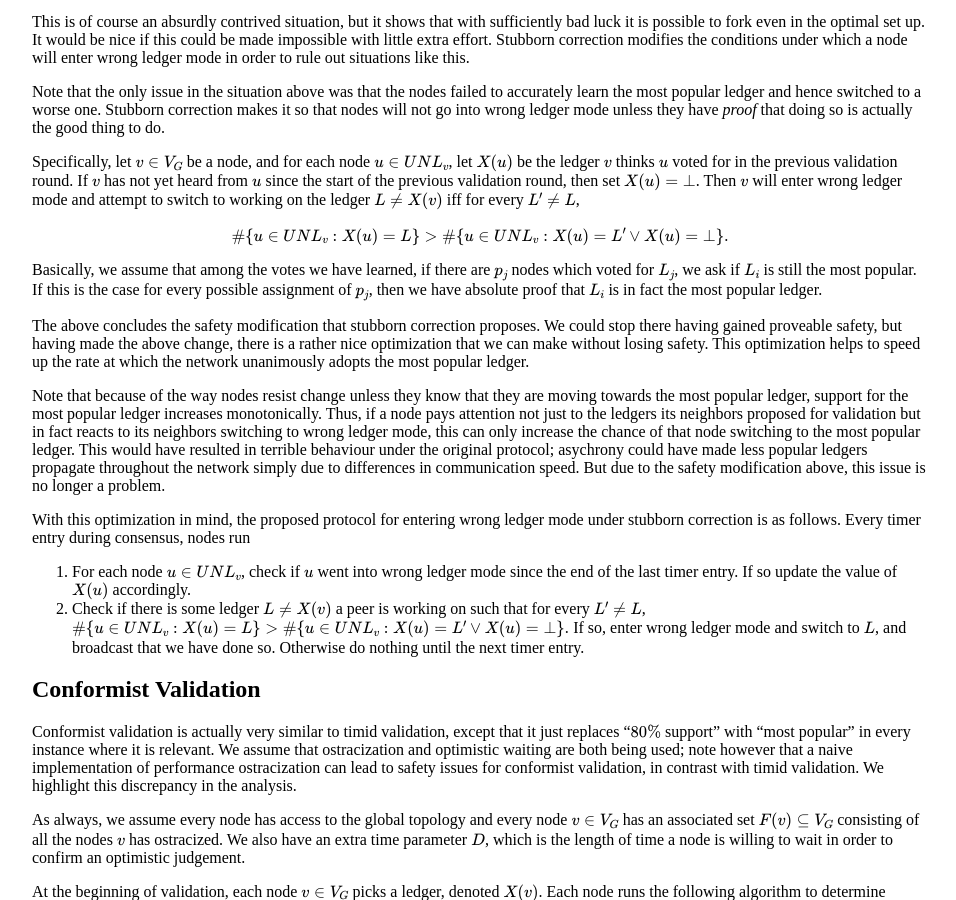
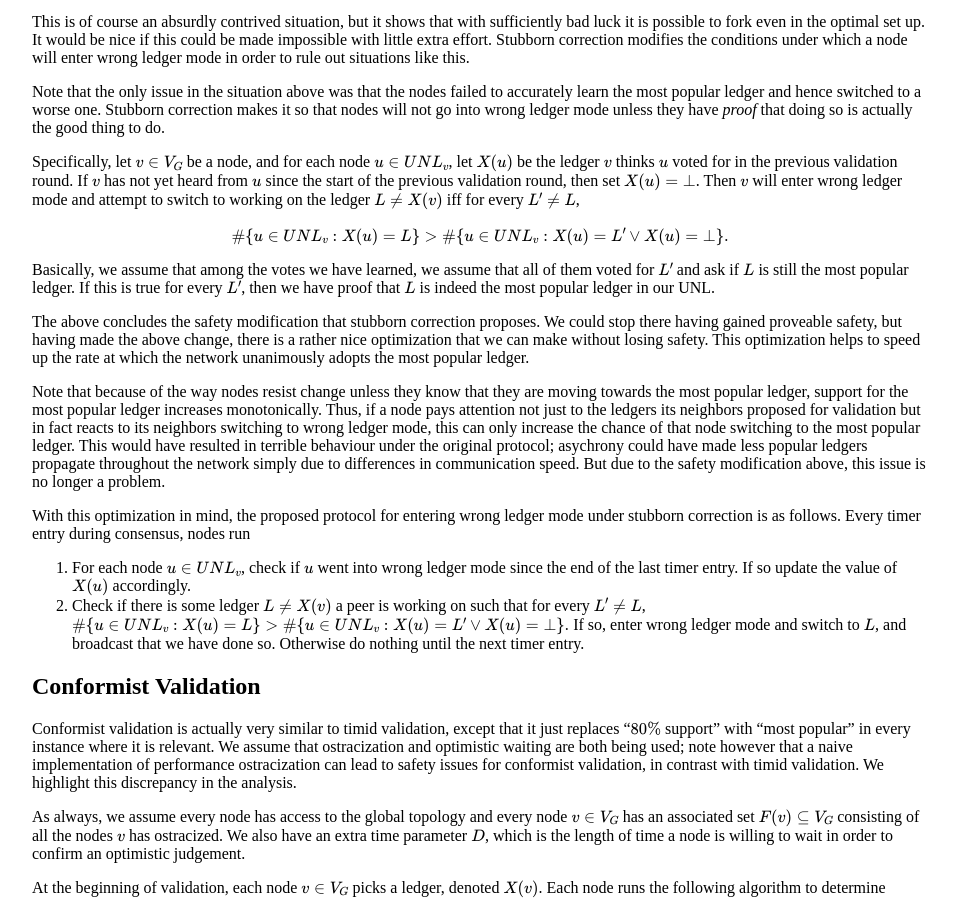
Before and after one commit to ChronusZ/chronusz.github.io, a Jekyll site: the page built from _posts/2017-07-02-conformist-consensus.md, in a window 1280 px wide and 900 px high, scrolled down 787 px. Shown: the whole window, without its empty margins (160-1116 px from the left). Built offline with Jekyll 4.4.1, drawn with Linux system fonts in a browser that asks for light colours; formulas are drawn with MathJax 3.

Commit message:
Update 2017-07-02-conformist-consensus.md

```diff
--- a/_posts/2017-07-02-conformist-consensus.md
+++ b/_posts/2017-07-02-conformist-consensus.md
@@ -30,7 +30,7 @@ Specifically, let $$v\in V_G$$ be a node, and for each node $$u\in UNL_v$$, let
 \\#\\{u\in UNL_v:X(u)=L\\}>\\#\\{u\in UNL_v:X(u)=L'\vee X(u)=\bot\\}.
 \end{aligned}
 
-Basically, we assume that among the votes we have learned, if there are $$p_j$$ nodes which voted for $$L_j$$, we ask if $$L_i$$ is still the most popular. If this is the case for every possible assignment of $$p_j$$, then we have absolute proof that $$L_i$$ is in fact the most popular ledger.
+Basically, we assume that among the votes we have learned, we assume that all of them voted for $$L'$$ and ask if $$L$$ is still the most popular ledger. If this is true for every $$L'$$, then we have proof that $$L$$ is indeed the most popular ledger in our UNL.
 
 The above concludes the safety modification that stubborn correction proposes. We could stop there having gained proveable safety, but having made the above change, there is a rather nice optimization that we can make without losing safety. This optimization helps to speed up the rate at which the network unanimously adopts the most popular ledger.
 
```
